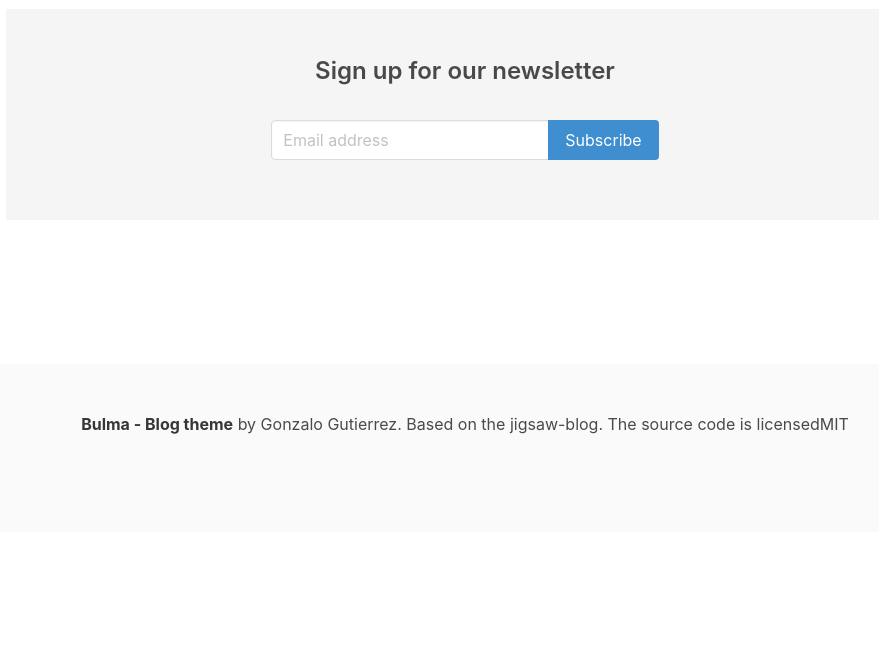
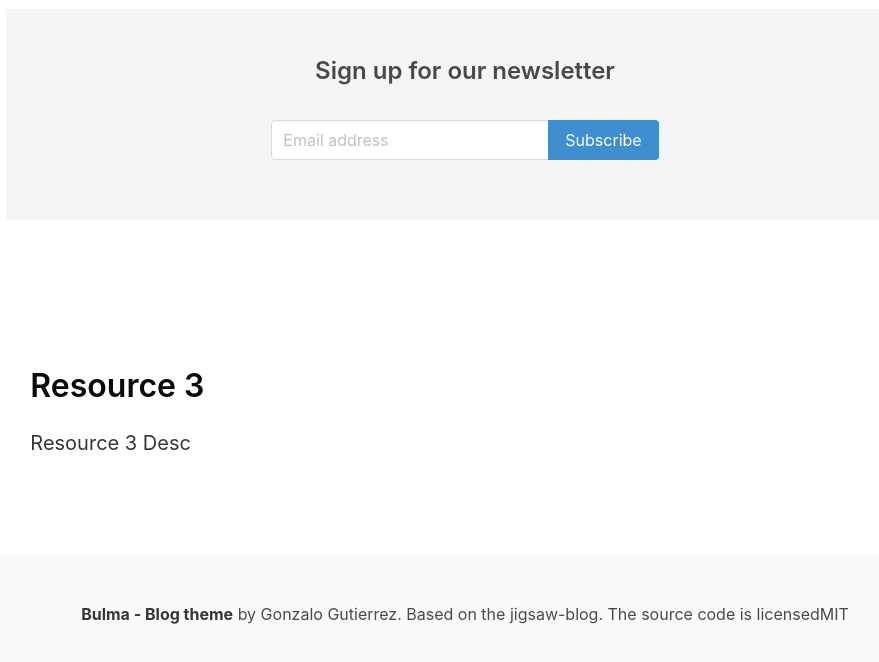
Before and after one commit to NajeebArif/NextJs-Scratch-Pad, a Next.js app: page / in a window 1280 px wide. Shown: the part 1041-1703 px from the top of the page, without its empty margins (175-1054 px from the left). Before the commit the page ends 1573 px from the top, so only its background shows below. Built offline with nearby package versions, Linux system fonts and the light colour scheme.

Commit message:
Update ResourceDetails.js

```diff
--- a/components/ResourceDetails.js
+++ b/components/ResourceDetails.js
@@ -7,9 +7,8 @@ export default function ResourceList({ resources }) {
                 <div className="hero-body">
                     <div className="container">
                         {
-                            resources.map(res => {
-
-                                <section key={res.id} className="section">
+                            resources.map(res =>
+                                (<section key={res.id} className="section">
                                     <div className="columns is-variable is-8">
                                         <div className="column is-5 is-offset-1 ">
                                             <div className="content is-medium">
@@ -19,8 +18,8 @@ export default function ResourceList({ resources }) {
                                             </div>
                                         </div>
                                     </div>
-                                </section>
-                            })
+                                </section>)
+                            )
                         }
                     </div>
                 </div>
```
